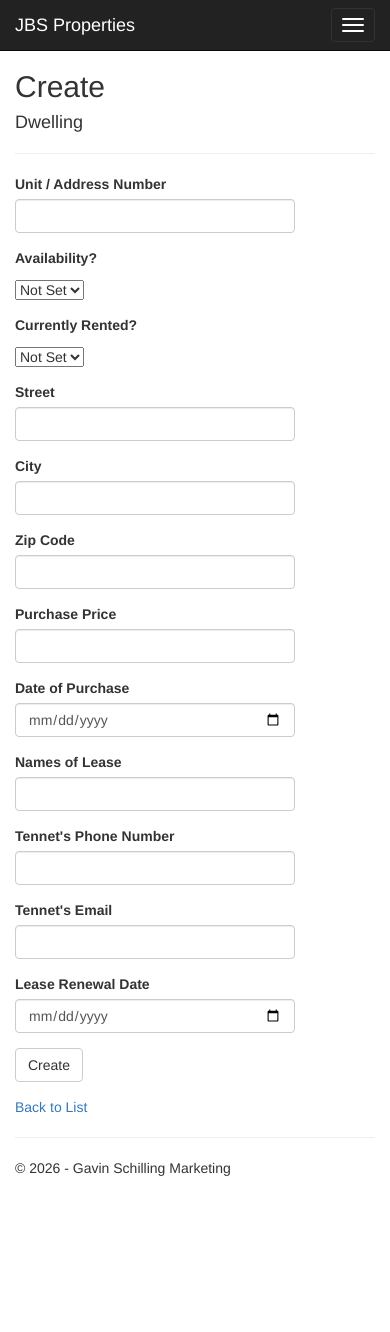
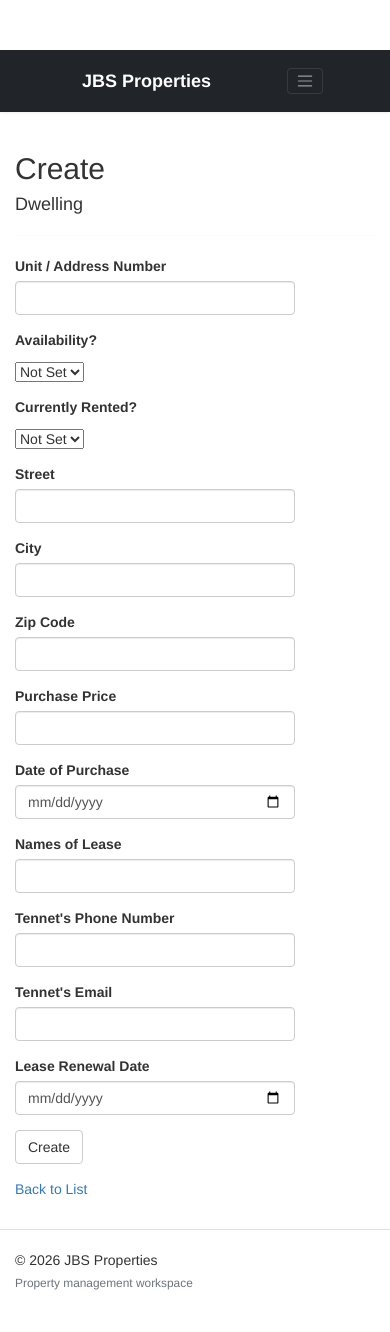
Before and after one commit to SchillingEnterprises/JBS-Properties, an ASP.NET MVC app: page /Dwellings/Create in a window 390 px wide. Before the commit the page ends 1176 px from the top, so only its background shows below. Run offline with ASP.NET Core 8 and stand-ins for ASP.NET MVC 5, Linux system fonts and the light colour scheme; the visitor is signed in with stand-in values (Sample User, id 1); tables that the repository leaves empty hold one stand-in row (values such as "Sample post"); the project's own start-up code is not run, and a stand-in starts its controllers and pages; some libraries are stand-ins or nearby versions.

Commit message:
feat(ui): add responsive Bootstrap 5 navigation and layout

```diff
--- a/Views/Shared/_Layout.cshtml
+++ b/Views/Shared/_Layout.cshtml
@@ -1,35 +1,56 @@
-<!DOCTYPE html>
-<html>
+@{
+    Layout = null;
+}
+<!doctype html>
+<html lang="en">
 <head>
     <meta charset="utf-8" />
-    <meta name="viewport" content="width=device-width" />
-    <title>@ViewBag.Title</title>
+    <meta name="viewport" content="width=device-width, initial-scale=1" />
+    <meta name="theme-color" content="#172a3a" />
+    <title>@(String.IsNullOrWhiteSpace(ViewBag.Title as string) ? "JBS Properties" : ViewBag.Title + " | JBS Properties")</title>
+    <link rel="preconnect" href="https://cdn.jsdelivr.net" crossorigin="anonymous" />
+    <link href="https://cdn.jsdelivr.net/npm/bootstrap@5.3.9/dist/css/bootstrap.min.css"
+          rel="stylesheet"
+          integrity="sha384-yEPZ7jP9S0QKiUQ0m3jjsO4ProIW7wvR9gXkI7JOGa2XVsw53Yke2bsdkBbjmmiX"
+          crossorigin="anonymous" />
     @Styles.Render("~/Content/css")
     @Scripts.Render("~/bundles/modernizr")
 </head>
 <body>
-    <div class="navbar navbar-inverse navbar-fixed-top">
+    <a class="visually-hidden-focusable skip-link" href="#main-content">Skip to main content</a>
+    <nav class="navbar navbar-expand-lg navbar-dark bg-dark fixed-top shadow-sm" aria-label="Main navigation">
         <div class="container">
-            <div class="navbar-header">
-                <button type="button" class="navbar-toggle" data-toggle="collapse" data-target=".navbar-collapse">
-                    <span class="icon-bar"></span>
-                    <span class="icon-bar"></span>
-                    <span class="icon-bar"></span>
-                </button>
-                @Html.ActionLink("JBS Properties", "Index", "Home", new { area = "" }, new { @class = "navbar-brand" })
+            <a class="navbar-brand fw-semibold" href="@Url.Action("Index", "Dwellings")">JBS Properties</a>
+            <button class="navbar-toggler" type="button" data-bs-toggle="collapse"
+                    data-bs-target="#primaryNavigation" aria-controls="primaryNavigation"
+                    aria-expanded="false" aria-label="Toggle navigation">
+                <span class="navbar-toggler-icon"></span>
+            </button>
+            <div class="collapse navbar-collapse" id="primaryNavigation">
+                <ul class="navbar-nav ms-auto">
+                    <li class="nav-item">
+                        <a class="nav-link" href="@Url.Action("Index", "Dwellings")">Properties</a>
+                    </li>
+                </ul>
             </div>
         </div>
-    </div>
-    <div class="container body-content col-xs-12">
+    </nav>
+
+    <main id="main-content" class="container page-shell">
         @RenderBody()
-        <hr />
-        <footer>
-            <p>&copy; @DateTime.Now.Year - Gavin Schilling Marketing</p>
-        </footer>
-    </div>
+    </main>
+
+    <footer class="site-footer border-top mt-5 py-4">
+        <div class="container d-flex flex-column flex-sm-row justify-content-between gap-2">
+            <span>&copy; @DateTime.Now.Year JBS Properties</span>
+            <span class="text-secondary small">Property management workspace</span>
+        </div>
+    </footer>
 
     @Scripts.Render("~/bundles/jquery")
-    @Scripts.Render("~/bundles/bootstrap")
+    <script src="https://cdn.jsdelivr.net/npm/bootstrap@5.3.9/dist/js/bootstrap.bundle.min.js"
+            integrity="sha384-WyOxWvTyr1QaMPfiPJSv76iReVthorl5uWlFtZPyK0IEB0hGzo9y5Bp9mYanr8Bu"
+            crossorigin="anonymous"></script>
     @RenderSection("scripts", required: false)
 </body>
 </html>
```
